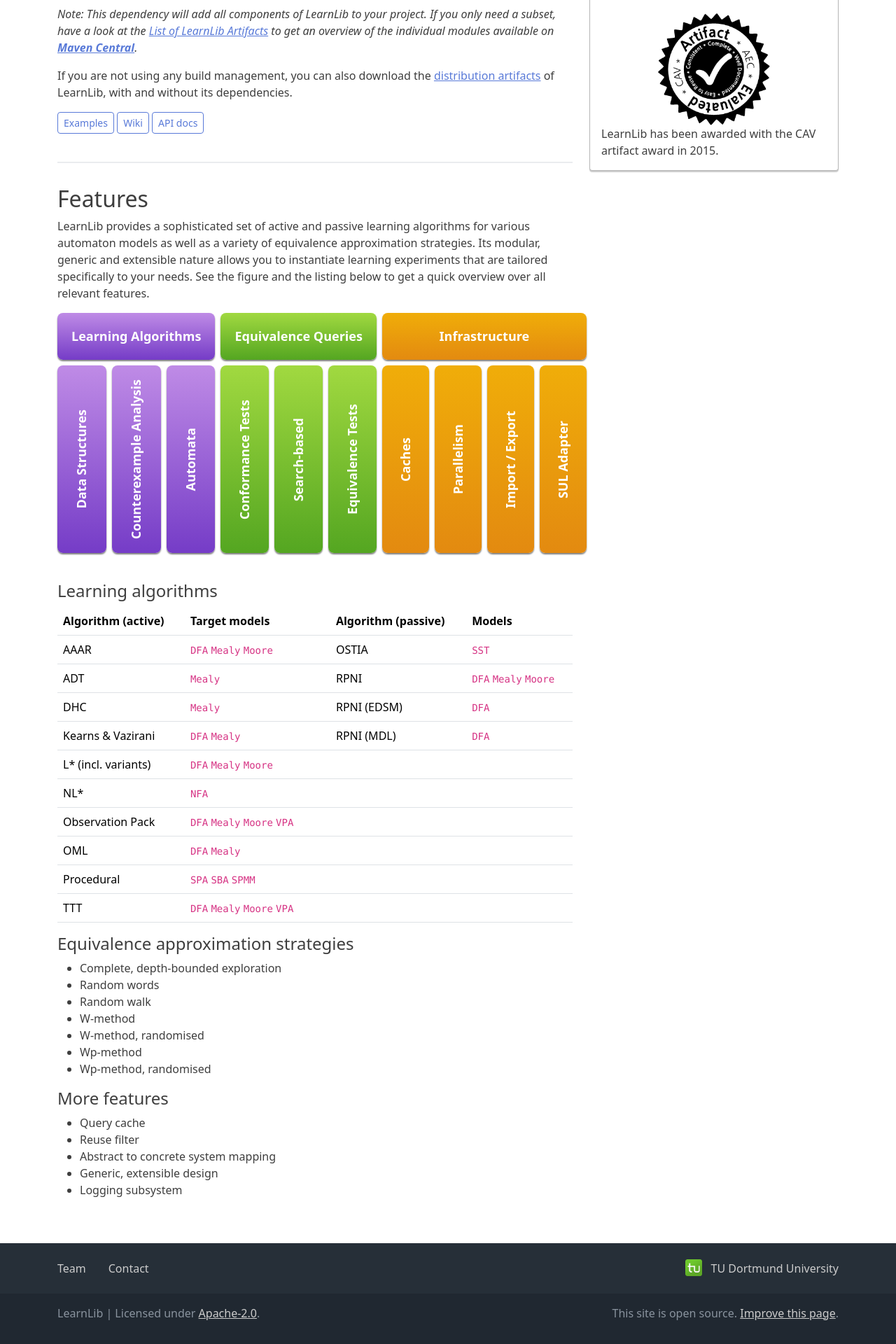
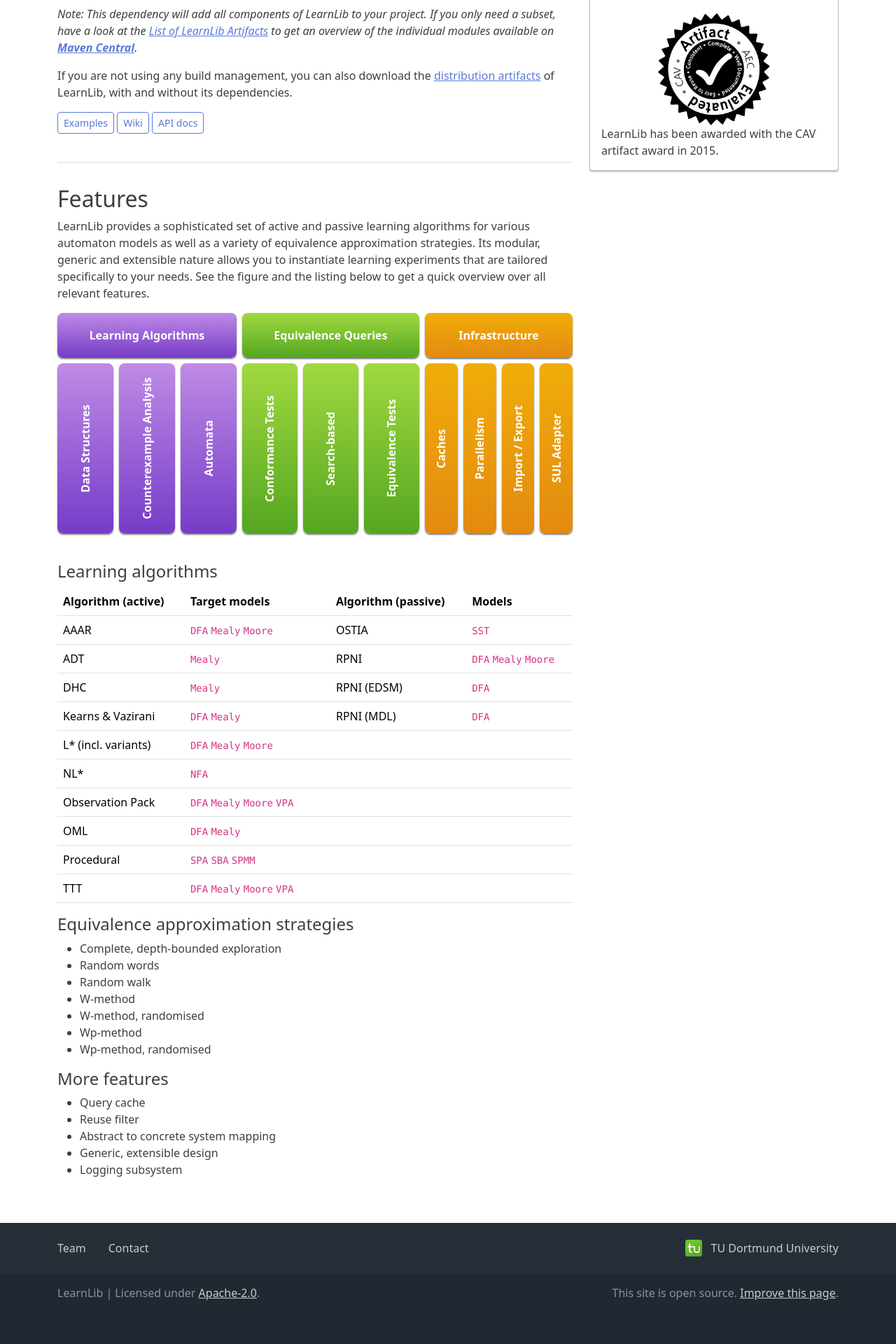
Before and after one commit to LearnLib/learnlib.github.io, a Jekyll site: the page built from index.md, in a window 1280 px wide. Shown: the part 1089-3009 px from the top of the page at 70% size. Built offline with Jekyll 4.4.1, drawn with Linux system fonts in a browser that asks for light colours; after the commit the page ends 2980 px from its top, so only the background shows below that.

Commit message:
make features responsive

```diff
--- a/_sass/features.scss
+++ b/_sass/features.scss
@@ -1,55 +1,100 @@
-.features,
+@import "bootstrap/variables";
+
+// Variables
+$box-shadow: 0px 2px 2px rgba(0, 0, 0, 0.5);
+$border-radius: 0.5rem;
+
+$purple-gradient: linear-gradient(0deg, rgba(117, 60, 199, 1) 0%, rgba(191, 139, 230, 1) 100%);
+$green-gradient: linear-gradient(0deg, rgba(84, 166, 33, 1) 0%, rgba(161, 217, 64, 1) 100%);
+$orange-gradient: linear-gradient(0deg, rgba(227, 138, 16, 1) 0%, rgba(240, 173, 9, 1) 100%);
+
+.features {
+  display: flex;
+  flex-direction: column;
+  align-items: stretch;
+  gap: 0.5rem;
+
+  @media (min-width: map-get($grid-breakpoints, "sm")) {
+    flex-direction: row;
+  }
+
   .feature,
   .feature__items {
     display: flex;
-  gap: .5rem;
+    gap: 0.5rem;
+    flex-direction: column;
+    flex-grow: 1;
+    align-items: stretch;
   }
 
   .feature {
-  flex-direction: column;
+    &.feature--learning-algorithms {
+      .feature__header,
+      .feature__item {
+        background: $purple-gradient;
+      }
+    }
+
+    &.feature--equivalence-queries {
+      .feature__header,
+      .feature__item {
+        background: $green-gradient;
+      }
+    }
+
+    &.feature--infrastructure {
+      .feature__header,
+      .feature__item {
+        background: $orange-gradient;
+      }
+    }
+  }
+
+  .feature__items {
+    @media (min-width: map-get($grid-breakpoints, "sm")) {
+      flex-direction: row;
+    }
   }
 
   .feature__header,
   .feature__item {
+    display: flex;
     color: #fff;
-  box-shadow: 0px 2px 2px rgba(0,0,0,0.5);
-  padding: 1.25rem;
+    box-shadow: $box-shadow;
     font-weight: 700;
-  border-radius: .5rem;
-  text-align: center;
-  font-size: 1.125rem;
-  white-space: nowrap;
+    border-radius: $border-radius;
+    font-size: 1rem;
   }
 
-.feature__items {
-  flex-grow: 1;
-  align-items: stretch;
+  .feature__header {
+    justify-content: start;
+    padding: 0.75rem 1.25rem;
+
+    @media (min-width: map-get($grid-breakpoints, "sm")) {
+      justify-content: center;
+      padding: 1.25rem 0;
+    }
   }
 
   .feature__item {
     flex-grow: 1;
-  writing-mode: vertical-lr;
     display: flex;
     align-items: center;
+    justify-content: start;
+    margin-left: 2rem;
+    opacity: 0.8;
+    padding: 0.75rem 1.25rem;
+
+    @media (min-width: map-get($grid-breakpoints, "sm")) {
+      writing-mode: vertical-lr;
+      margin-left: 0;
+      opacity: 1;
       justify-content: center;
-  min-width: 2px;
-}
+      padding: 1.25rem 0;
 
-.feature__item span {
+      span {
         transform: scale(-1, -1);
       }
-
-.feature--learning-algorithms .feature__header,
-.feature--learning-algorithms .feature__item {
-  background: linear-gradient(0deg, rgba(117,60,199,1) 0%, rgba(191,139,230,1) 100%);
     }
-
-.feature--equivalence-queries .feature__header,
-.feature--equivalence-queries .feature__item {
-  background: linear-gradient(0deg, rgba(84,166,33,1) 0%, rgba(161,217,64,1) 100%);
   }
-
-.feature--infrastructure .feature__header,
-.feature--infrastructure .feature__item {
-  background: linear-gradient(0deg, rgba(227,138,16,1) 0%, rgba(240,173,9,1) 100%);
 }
```
Lines whose indentation alone changed are shown as unchanged.
